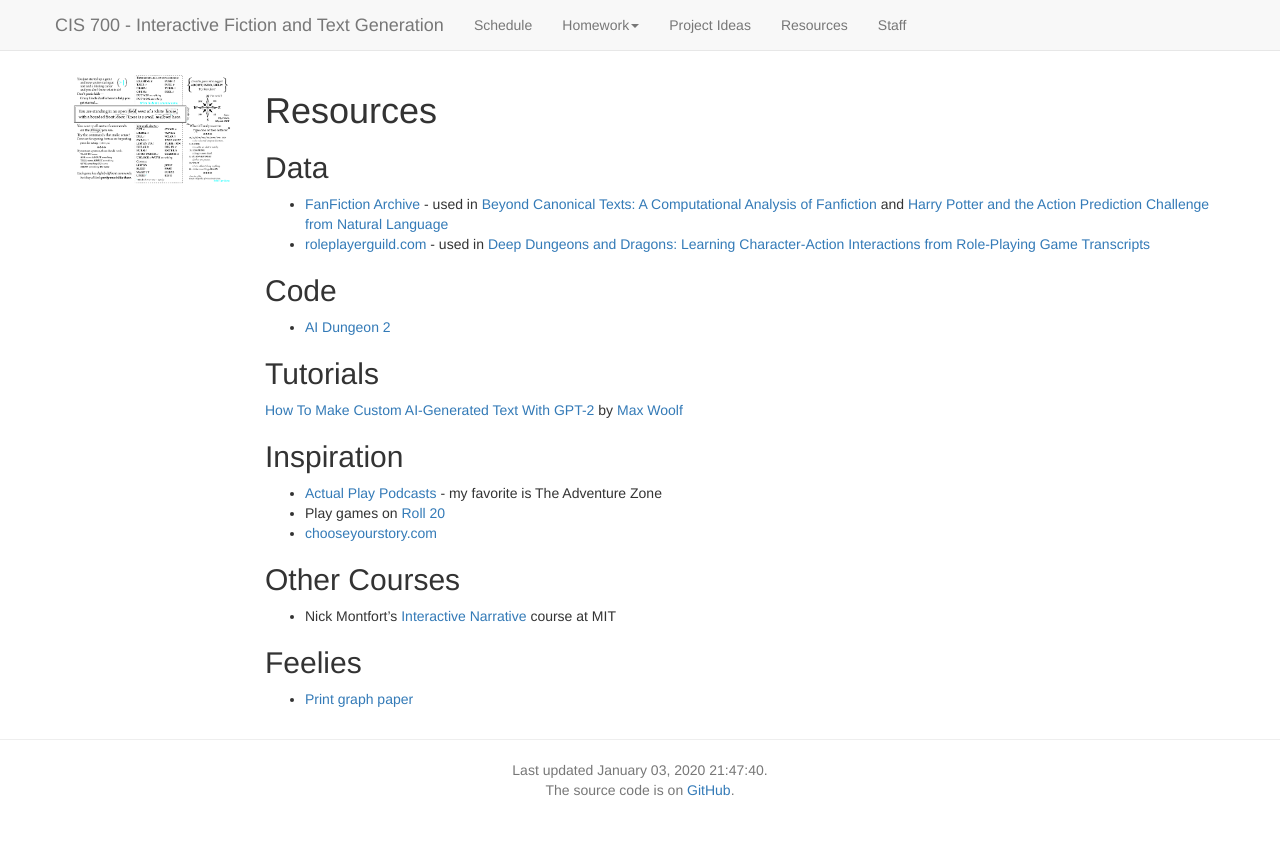
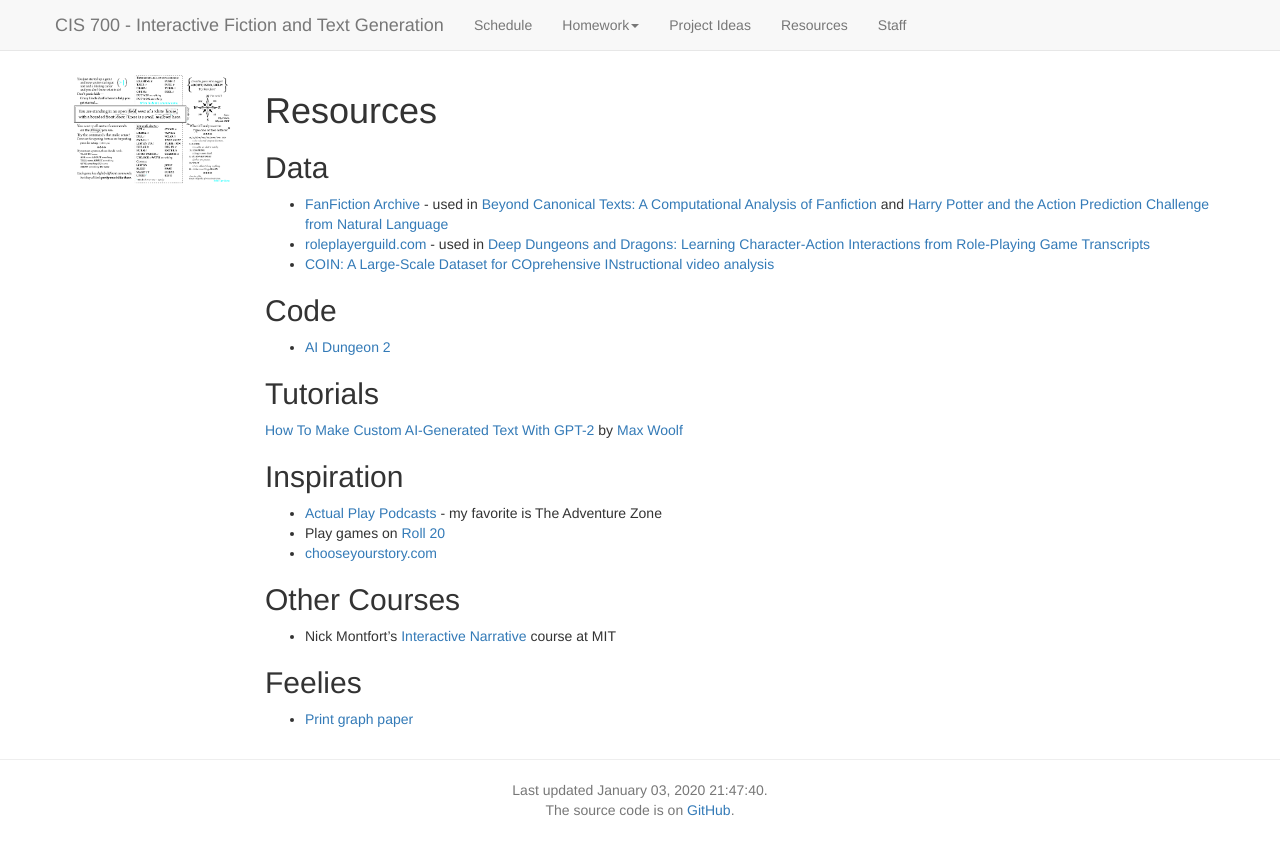
Before and after one commit to interactive-fiction-class/interactive-fiction-class.github.io, a Jekyll site: the page built from resources.md, in a window 1280 px wide. Shown: the top 855 px of the page. Built offline with Jekyll 4.4.1, drawn with Linux system fonts in a browser that asks for light colours; nearby versions of some CDN libraries; a script that is not in the unit is left out.

Commit message:
Update resources.md

```diff
--- a/resources.md
+++ b/resources.md
@@ -11,6 +11,7 @@ active_tab: main_page
 
 * [FanFiction Archive](https://archive.org/details/fanfictiondotnet_repack) - used in [Beyond Canonical Texts: A Computational Analysis of Fanfiction](https://www.aclweb.org/anthology/D16-1218.pdf) and [Harry Potter and the Action Prediction Challenge from Natural Language](https://www.aclweb.org/anthology/N19-1218.pdf)
 * [roleplayerguild.com](roleplayerguild.com) - used in [Deep Dungeons and Dragons: Learning Character-Action Interactions from Role-Playing Game Transcripts](https://www.aclweb.org/anthology/N18-2111.pdf)
+* [COIN: A Large-Scale Dataset for COprehensive INstructional video analysis](https://coin-dataset.github.io)
 
 ## Code
 
```
